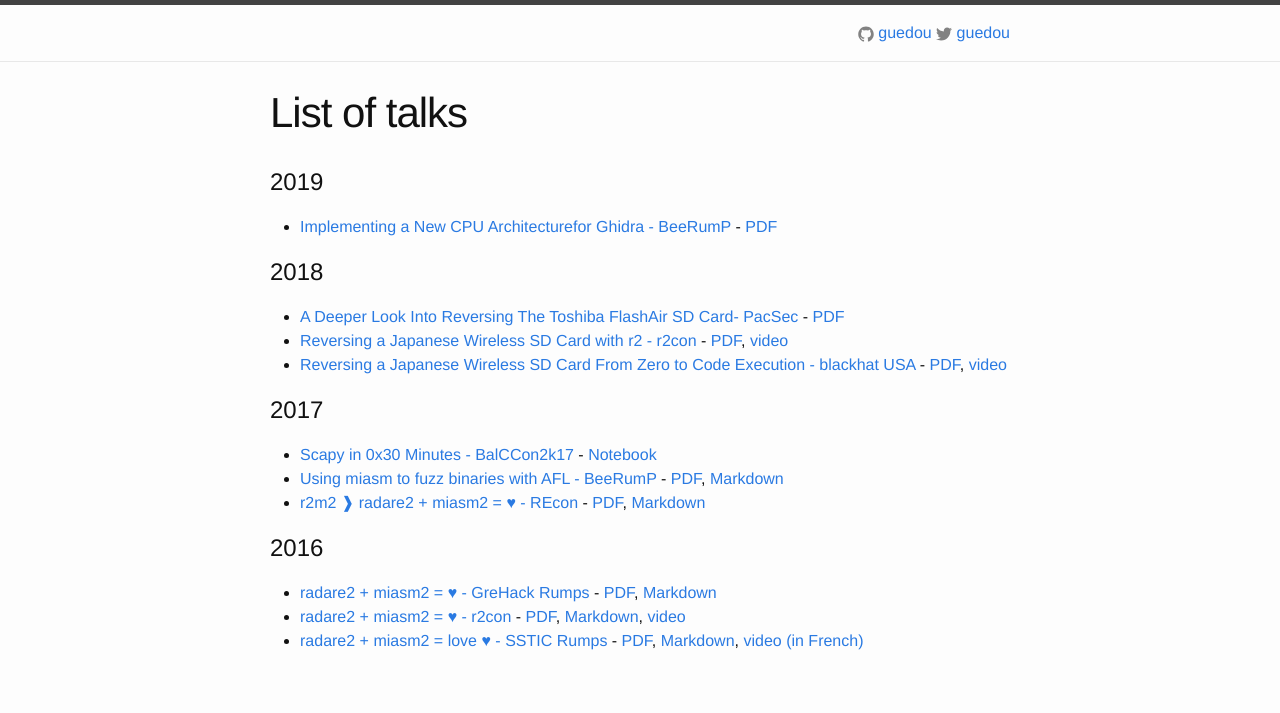
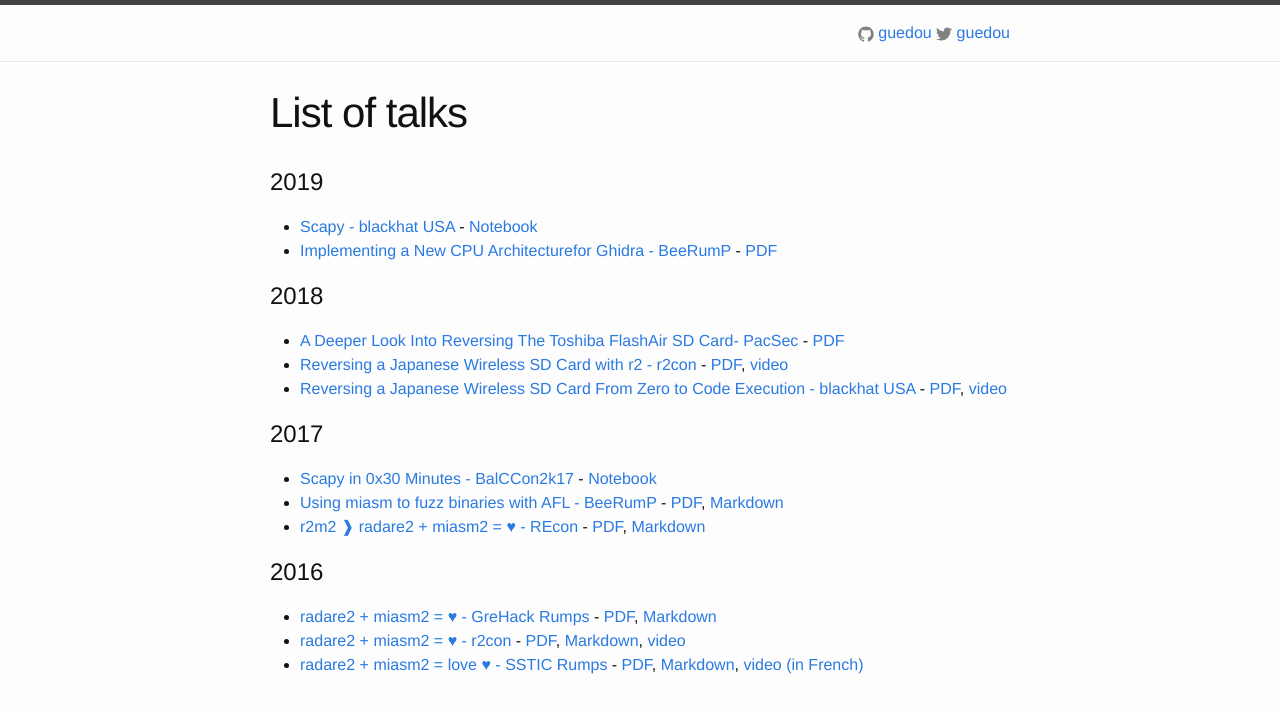
Before and after one commit to guedou/guedou.github.io, a Jekyll site: the page built from index.markdown, in a window 1280 px wide. Shown: the top 713 px of the page. Built offline with Jekyll 4.4.1, drawn with Linux system fonts in a browser that asks for light colours.

Commit message:
BHUSA19 added to the index

```diff
--- a/index.markdown
+++ b/index.markdown
@@ -5,6 +5,7 @@
 
 # 2019
 
+- [Scapy - blackhat USA](talks/2019_BHUSA/Scapy.slides.html) - [Notebook](https://github.com/guedou/guedou.github.io/blob/master/talks/2019_BHUSA/Scapy.ipynb)
 - [Implementing a New CPU Architecturefor Ghidra - BeeRumP](https://docs.google.com/presentation/d/1b955DV2ii-Dgv6YR4kUrJtjGugEqXD3FffTHRfvVSYo/edit) - [PDF](talks/2019_BeeRump/slides.pdf)
 
 # 2018
```
